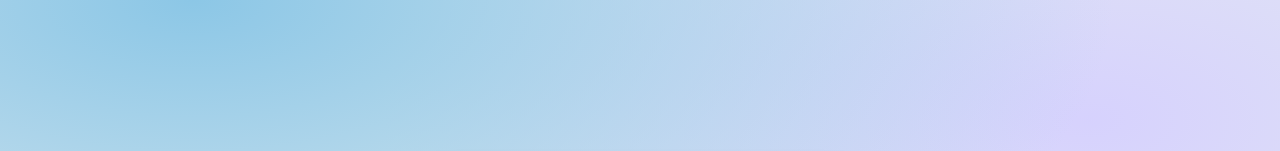
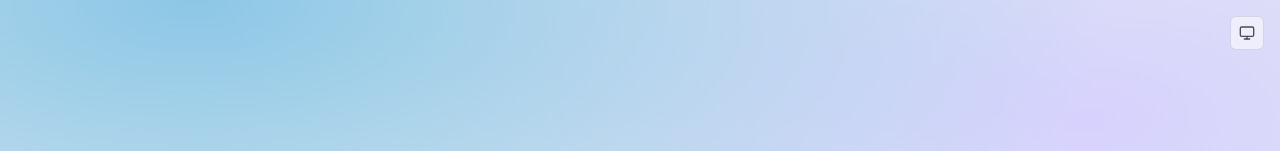
Before and after one commit to GDB-11/sprintmodus-ng, an Angular app: page /login in a window 1280 px wide. Shown: the top 151 px of the page. Built offline with nearby package versions, Linux system fonts and the light colour scheme.

Commit message:
feat(auth): theme toggle on login and register pages

```diff
--- a/src/app/auth/components/auth-card/auth-card.html
+++ b/src/app/auth/components/auth-card/auth-card.html
@@ -1,4 +1,7 @@
-<main class="wallpaper flex min-h-screen items-center justify-center p-4 text-text">
+<main class="wallpaper relative flex min-h-screen items-center justify-center p-4 text-text">
+  <div class="absolute right-4 top-4">
+    <app-theme-toggle />
+  </div>
   <div class="glass relative w-full max-w-md p-6 sm:p-8">
     <div class="glass-highlight"></div>
     <div class="relative flex flex-col gap-4">
--- a/src/app/auth/components/auth-card/auth-card.ts
+++ b/src/app/auth/components/auth-card/auth-card.ts
@@ -1,10 +1,11 @@
 import { Component, input } from '@angular/core';
+import { ThemeToggle } from '../../../shared/layout/theme-toggle/theme-toggle';
 import { Logo } from '../../../shared/ui/logo/logo';
 
 /** Page shell shared by the login and registration pages: wallpaper, one centred glass card, logo mark and the page's `<h1>`. */
 @Component({
   selector: 'app-auth-card',
-  imports: [Logo],
+  imports: [Logo, ThemeToggle],
   templateUrl: './auth-card.html',
 })
 export class AuthCard {
```
